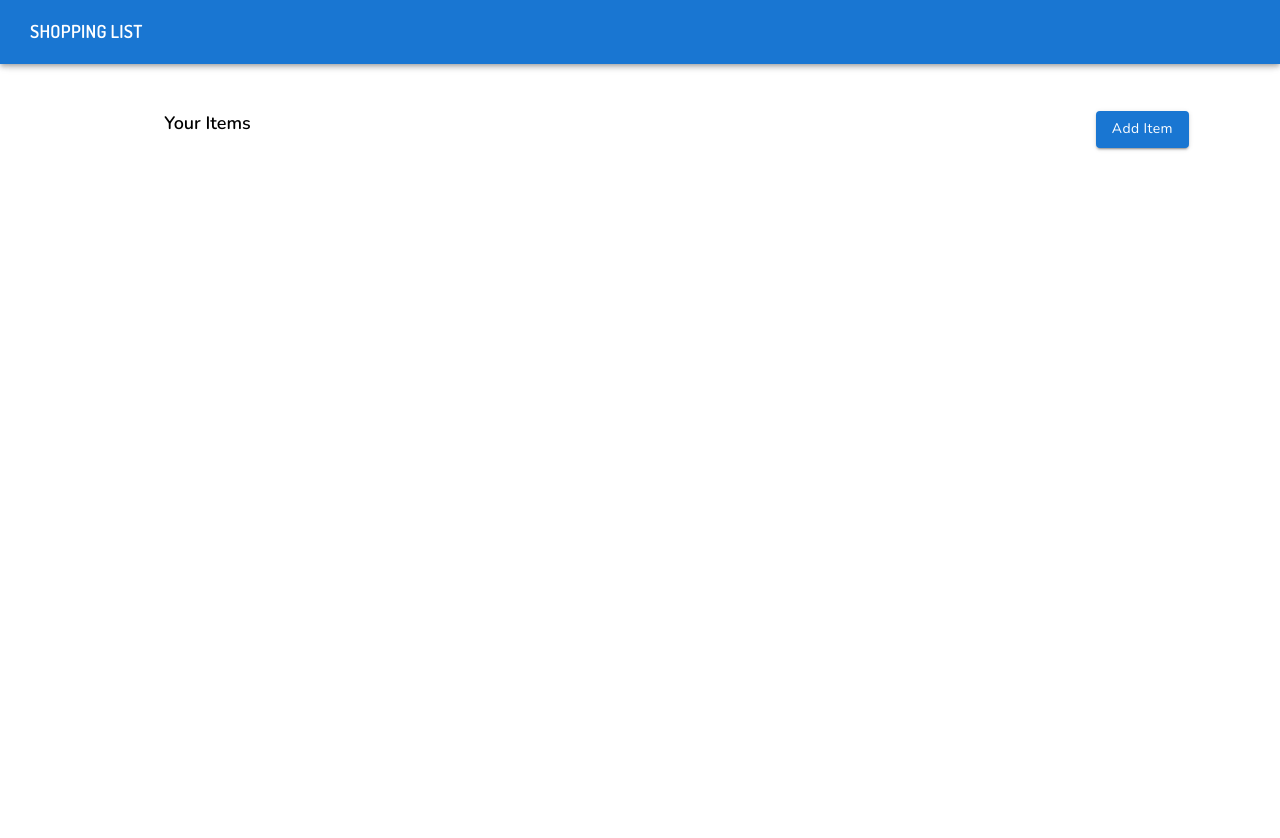
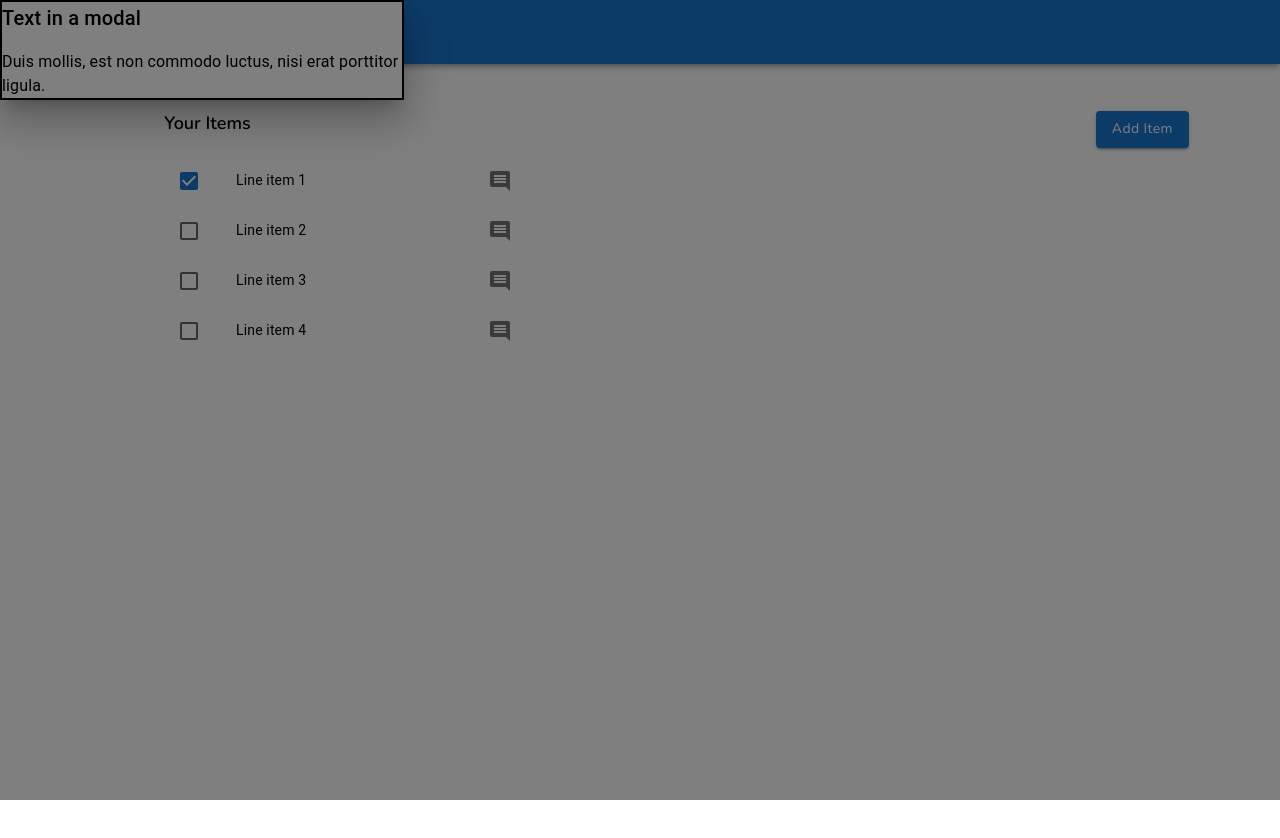
Before and after one commit to aranyameas/groceryList, a React (Create React App) app: page / in a window 1280 px wide. Both pictures are taken after a click on the button "Add Item". Shown: the top 838 px of the page. Built offline with nearby package versions, Linux system fonts and the light colour scheme.

Commit message:
Put add new item module into its own file

```diff
--- a/package.json
+++ b/package.json
@@ -5,6 +5,7 @@
   "dependencies": {
     "@emotion/react": "^11.8.2",
     "@emotion/styled": "^11.8.1",
+    "@mui/icons-material": "^5.6.0",
     "@mui/material": "^5.5.3",
     "@testing-library/jest-dom": "^5.16.3",
     "@testing-library/react": "^12.1.4",
--- a/src/content/Add.js
+++ b/src/content/Add.js
@@ -0,0 +1,43 @@
+import React, { useState } from "react";
+import { Modal, Slide, Box, Backdrop, Typography } from "@mui/material";
+
+const style = {
+    top: '50%',
+    left: '50%',
+    transform: 'translate(-50%, -50%)',
+    width: 400,
+    bgcolor: 'background.paper',
+    border: '2px solid #000',
+    boxShadow: 24,
+};
+
+export const Add = (props) => {
+    const addOpen = props.addOpen;
+    const [setAddOpen] = useState(false);
+    const handleAddClose = () => setAddOpen(false);
+
+    return(
+        <Modal
+            aria-labelledby="transition-modal-title"
+            aria-describedby="transition-modal-description"
+            open={addOpen}
+            onClose={handleAddClose}
+            closeAfterTransition
+            BackdropComponent={Backdrop}
+            BackdropProps={{
+            timeout: 5,
+            }}
+        >
+            <Slide direction="left" in={addOpen}>
+            <Box sx={style}>
+                <Typography id="transition-modal-title" variant="h6" component="h2">
+                Text in a modal
+                </Typography>
+                <Typography id="transition-modal-description" sx={{ mt: 2 }}>
+                Duis mollis, est non commodo luctus, nisi erat porttitor ligula.
+                </Typography>
+            </Box>
+            </Slide>
+        </Modal>
+    );
+};
--- a/src/content/EmptyList.js
+++ b/src/content/EmptyList.js
@@ -1,21 +1,10 @@
 import React, { useState } from "react";
-import { Backdrop, Box, Button, Slide, Modal, Typography } from "@mui/material";
-
-const style = {
-    top: '50%',
-    left: '50%',
-    transform: 'translate(-50%, -50%)',
-    width: 400,
-    bgcolor: 'background.paper',
-    border: '2px solid #000',
-    boxShadow: 24,
-    p: 4,
-  };
+import { Button } from "@mui/material";
+import { Add } from "./Add";
 
 export const EmptyList = (props) => {
     const [addOpen, setAddOpen] = useState(false);
     const handleAddOpen = () => setAddOpen(true);
-    const handleAddClose = () => setAddOpen(false);
 
     return (
         <div className="Empty-page">
@@ -23,28 +12,7 @@ export const EmptyList = (props) => {
                 <div className="Empty-content">
                     <span className="Empty-text font-nunito"> Your shopping list is empty :(</span>
                     <Button variant="contained" onClick={handleAddOpen}><span className="font-nunito Button-text">Add your first item</span></Button>
-                    <Modal
-                        aria-labelledby="transition-modal-title"
-                        aria-describedby="transition-modal-description"
-                        open={addOpen}
-                        onClose={handleAddClose}
-                        closeAfterTransition
-                        BackdropComponent={Backdrop}
-                        BackdropProps={{
-                        timeout: 5,
-                        }}
-                    >
-                        <Slide direction="left" in={addOpen}>
-                        <Box sx={style}>
-                            <Typography id="transition-modal-title" variant="h6" component="h2">
-                            Text in a modal
-                            </Typography>
-                            <Typography id="transition-modal-description" sx={{ mt: 2 }}>
-                            Duis mollis, est non commodo luctus, nisi erat porttitor ligula.
-                            </Typography>
-                        </Box>
-                        </Slide>
-                    </Modal>
+                    <Add addOpen={addOpen} />
                 </div>
             </div>
         </div>
--- a/src/content/MainWindow.js
+++ b/src/content/MainWindow.js
@@ -1,9 +1,9 @@
 import React, { useState } from "react";
-import { AppBar, Backdrop, Box, Button, List, ListItem, ListItemIcon, ListItemText, CircularProgress, Checkbox, Slide, Modal, Typography } from "@mui/material";
+import { AppBar, Backdrop, Box, Button, IconButton, List, ListItem, ListItemButton, ListItemIcon, ListItemText, CircularProgress, Checkbox, Slide, Modal, Typography } from "@mui/material";
+import CommentIcon from "@mui/icons-material/Comment";
 import { Header } from "./Header";
 import { EmptyList } from "./EmptyList";
-// import { Loading } from "./Loading";
-// import { Add } from "./Add";
+import { Add } from "./Add";
 // import { Edit } from "./Edit";
 // import { Delete } from "./Delete";
 
@@ -26,6 +26,24 @@ export const MainWindow = (props) => {
         "Quantity": 5
     }
 ]);
+    const [addOpen, setAddOpen] = useState(false);
+
+    const handleAddOpen = () => setAddOpen(true);
+
+    const [checked, setChecked] = React.useState([0]);
+
+    const handleToggle = (value) => () => {
+        const currentIndex = checked.indexOf(value);
+        const newChecked = [...checked];
+
+        if (currentIndex === -1) {
+        newChecked.push(value);
+        } else {
+        newChecked.splice(currentIndex, 1);
+        }
+
+        setChecked(newChecked);
+    };
 
     // const addItem = () => {
 
@@ -67,8 +85,39 @@ export const MainWindow = (props) => {
                 <div className="List-content">
                     <div className="List-header">
                         <span className="font-nunito Title">Your Items</span>
-                        <Button variant="contained"><span className="font-nunito Button-text">Add Item</span></Button>
+                        <Button variant="contained" onClick={handleAddOpen}><span className="font-nunito Button-text">Add Item</span></Button>
+                        <Add addOpen={addOpen}/>
                     </div>
+                    <List sx={{ width: '100%', maxWidth: 360, bgcolor: 'background.paper' }}>
+                        {[0, 1, 2, 3].map((value) => {
+                        const labelId = `checkbox-list-label-${value}`;
+
+                        return (
+                        <ListItem
+                            key={value}
+                            secondaryAction={
+                            <IconButton edge="end" aria-label="comments">
+                                <CommentIcon />
+                            </IconButton>
+                            }
+                            disablePadding
+                        >
+                            <ListItemButton role={undefined} onClick={handleToggle(value)} dense>
+                            <ListItemIcon>
+                                <Checkbox
+                                edge="start"
+                                checked={checked.indexOf(value) !== -1}
+                                tabIndex={-1}
+                                disableRipple
+                                inputProps={{ 'aria-labelledby': labelId }}
+                                />
+                            </ListItemIcon>
+                            <ListItemText id={labelId} primary={`Line item ${value + 1}`} />
+                            </ListItemButton>
+                        </ListItem>
+                        );
+                    })}
+                    </List>
                 </div>
             </div>
         </div>
```
Also changed, not shown: src/content/Loading.js (deleted), 1 other file (tests, documents, lock files or other folders).
